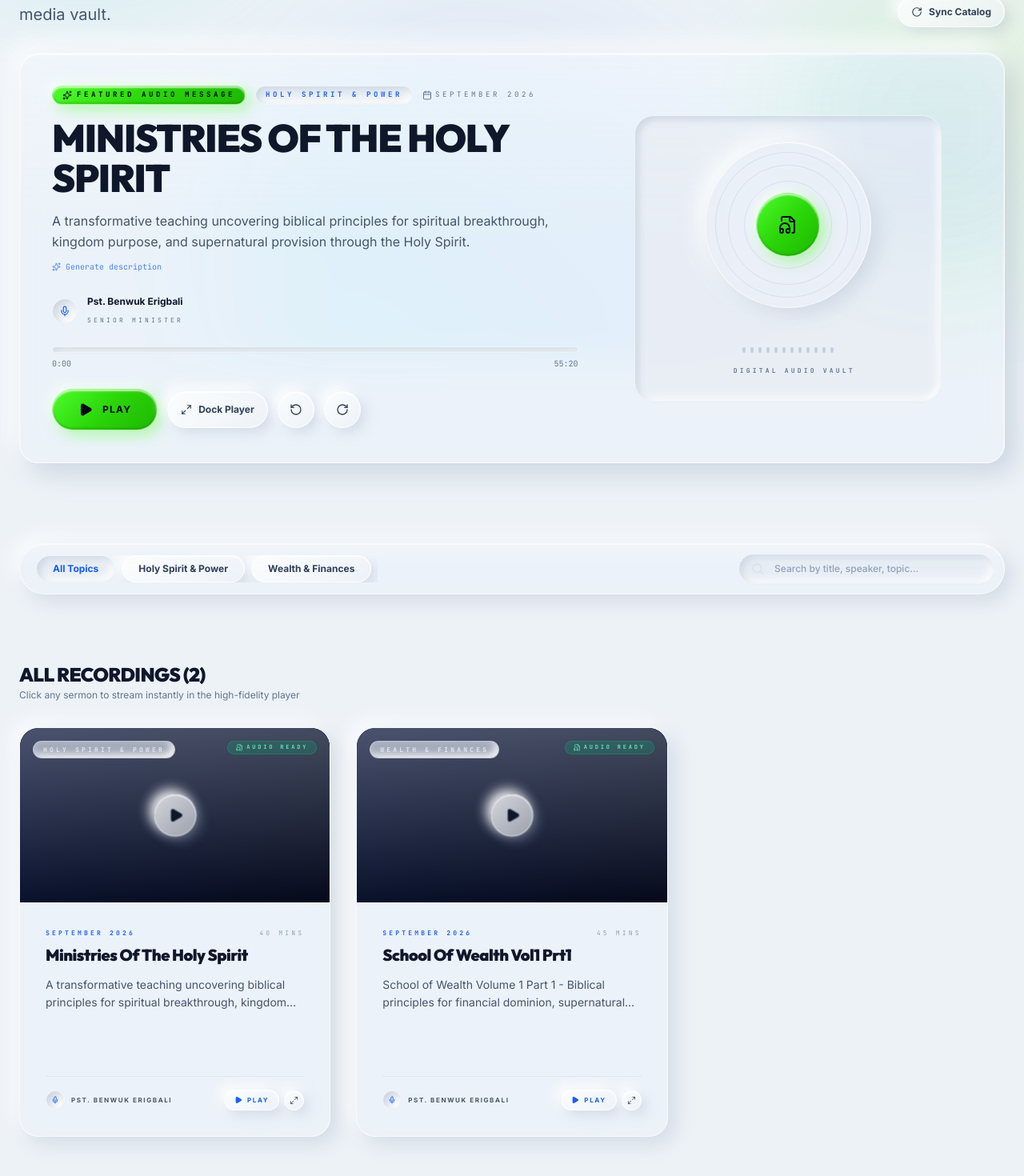
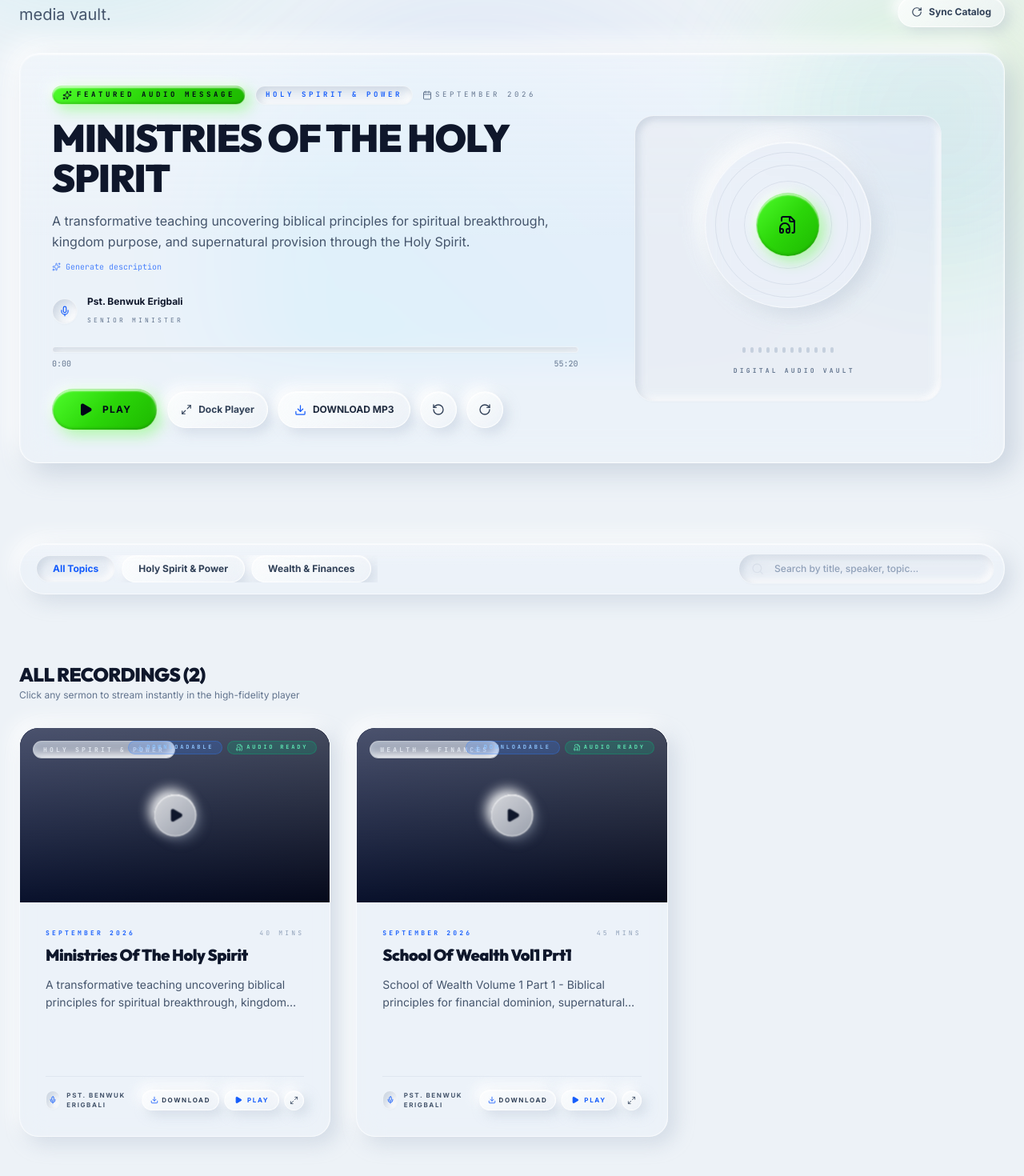
Before and after one commit to favouroji311-alt/Abrahamic-Faith-Christian-Assembly, a React (Vite) app: page /sermons in a window 1280 px wide. Shown: the part 348-1818 px from the top of the page at 80% size. Built offline with nearby package versions, Linux system fonts and the light colour scheme; no server answers; the database is empty.

Commit message:
feat(sermons): add download support for School of Wealth
Introduce a dedicated download link for the School of Wealth sermon series. Updated the audio player and sermon UI components to include a download action, accessible exclusively for eligible tracks.

```diff
--- a/src/components/AudioPlayer.tsx
+++ b/src/components/AudioPlayer.tsx
@@ -15,9 +15,11 @@ import {
   Check,
   Minimize2,
   Maximize2,
-  Headphones
+  Headphones,
+  Download
 } from 'lucide-react';
 import { useAudio } from '../context/AudioContext';
+import { getSermonDownloadUrl } from '../lib/sermons';
 
 export function AudioPlayer() {
   const {
@@ -69,6 +71,7 @@ export function AudioPlayer() {
   };
 
   const speedOptions = [0.75, 1, 1.25, 1.5, 1.75, 2];
+  const downloadUrl = getSermonDownloadUrl(currentTrack);
 
   return (
     <>
@@ -207,6 +210,21 @@ export function AudioPlayer() {
                   >
                     {isCopied ? <Check size={14} className="text-emerald-500" /> : <Share2 size={14} />}
                   </button>
+
+                  {/* Download button - Available exclusively for School of Wealth */}
+                  {downloadUrl && (
+                    <a
+                      href={downloadUrl}
+                      target="_blank"
+                      rel="noopener noreferrer"
+                      className="px-2.5 py-1.5 rounded-full liquid-glass-button text-[10px] sm:text-xs font-bold text-slate-700 dark:text-slate-200 hover:text-blue-600 dark:hover:text-neon-green cursor-pointer flex items-center gap-1.5 border border-blue-500/20 dark:border-neon-green/20"
+                      title="Download School of Wealth (MP3 via GoFile)"
+                      aria-label="Download sermon audio"
+                    >
+                      <Download size={13} className="text-blue-600 dark:text-neon-green" />
+                      <span className="hidden sm:inline">Download</span>
+                    </a>
+                  )}
 
                   {/* Play in Background / Minimize Player */}
                   <button
--- a/src/data/sermons.json
+++ b/src/data/sermons.json
@@ -17,6 +17,7 @@
     "tag": "Wealth & Finances",
     "description": "Biblical principles for financial dominion, supernatural provision, and wealth creation for Kingdom impact.",
     "audio_file_url": "https://lduxhzivaczcwxephfwx.supabase.co/storage/v1/object/sign/sermons/School%20of%20wealth/School%20of%20Wealth%20vol%201%20prt11.mp3?token=eyJraWQiOiI5NTZiODZjMS05ZTA3LTQ5ZDktYTUyYS1iNjE5MGVjYTg0MWYiLCJhbGciOiJIUzUxMiJ9.eyJ1cmwiOiJzZXJtb25zL1NjaG9vbCBvZiB3ZWFsdGgvU2Nob29sIG9mIFdlYWx0aCB2b2wgMSBwcnQxMS5tcDMiLCJzY29wZSI6ImRvd25sb2FkIiwiaWF0IjoxNzkwNDU2MTU4LCJleHAiOjIxMDU4MTYxNTh9.387tiMvgonIJ_xT1encMiVSybg1Bq_5yulr1kRdZ6ERdaxJxV0cqj-R7jt3DNp_4RV2gB0N-w1u5jJp2e37DjA",
+    "download_url": "https://gofile.io/d/O29gsMK1",
     "duration": "45 mins"
   }
 ]
--- a/src/lib/sermons.ts
+++ b/src/lib/sermons.ts
@@ -8,9 +8,13 @@ export interface Sermon {
   tag: string;
   description: string;
   audio_file_url?: string;
+  download_url?: string;
   duration?: string;
   created_at?: string;
 }
+
+// Dedicated download link for School of Wealth only
+export const SCHOOL_OF_WEALTH_DOWNLOAD_URL = 'https://gofile.io/d/O29gsMK1';
 
 // Storage URL provided for School of Wealth Vol 1 Part 11
 export const SCHOOL_OF_WEALTH_AUDIO_URL =
@@ -19,6 +23,36 @@ export const SCHOOL_OF_WEALTH_AUDIO_URL =
 // Storage URL provided for Ministries of the Holy Spirit
 export const MINISTRIES_OF_HS_AUDIO_URL =
   'https://lduxhzivaczcwxephfwx.supabase.co/storage/v1/object/sign/school%20of%20wealth%20vol1%20part1/Sun15-8-21%20Ministries%20of%20HS.mp3?token=eyJraWQiOiI5NTZiODZjMS05ZTA3LTQ5ZDktYTUyYS1iNjE5MGVjYTg0MWYiLCJhbGciOiJIUzUxMiJ9.eyJ1cmwiOiJzY2hvb2wgb2Ygd2VhbHRoIHZvbDEgcGFydDEvU3VuMTUtOC0yMSBNaW5pc3RyaWVzIG9mIEhTLm1wMyIsInNjb3BlIjoiZG93bmxvYWQiLCJpYXQiOjE3OTA0NTk2MjksImV4cCI6MjEwNTgxOTYyOX0._o3MZ-YxaExbHce3R2XXlwonRInJeBwFwPf_2WwS_Qo4lqaOjs_riNwusKbDTCXBXgBlxPCUuJV3RTloFZATmQ';
+
+/**
+ * Checks whether a sermon is the School of Wealth sermon.
+ */
+export function isSchoolOfWealthSermon(sermon?: Partial<Sermon> | null): boolean {
+  if (!sermon) return false;
+  const title = (sermon.title || '').toLowerCase();
+  const url = (sermon.audio_file_url || '').toLowerCase();
+  const id = sermon.id || '';
+  return (
+    id === '45c2caf4-ec0c-47c4-879b-30e02788af62' ||
+    title.includes('school of wealth') ||
+    url.includes('school%20of%20wealth') ||
+    Boolean(sermon.download_url)
+  );
+}
+
+/**
+ * Resolves the download URL for a sermon.
+ * Per requirements, only the School of Wealth sermon has a download link available.
+ * Returns null for all other sermons.
+ */
+export function getSermonDownloadUrl(sermon?: Partial<Sermon> | null): string | null {
+  if (!sermon) return null;
+  if (sermon.download_url) return sermon.download_url;
+  if (isSchoolOfWealthSermon(sermon)) {
+    return SCHOOL_OF_WEALTH_DOWNLOAD_URL;
+  }
+  return null;
+}
 
 /**
  * Resolves any Supabase Dashboard storage preview URL or raw storage URL
@@ -98,6 +132,7 @@ export const INITIAL_SERMONS: Sermon[] = [
     tag: 'Wealth & Finances',
     description: 'School of Wealth Volume 1 Part 1 - Biblical principles for financial dominion, supernatural provision, and wealth creation for Kingdom impact.',
     audio_file_url: SCHOOL_OF_WEALTH_AUDIO_URL,
+    download_url: SCHOOL_OF_WEALTH_DOWNLOAD_URL,
     duration: '45 mins',
   }
 ];
@@ -112,7 +147,11 @@ export async function fetchSermons(): Promise<{ sermons: Sermon[] }> {
     if (res.ok) {
       const data = await res.json();
       if (Array.isArray(data?.sermons) && data.sermons.length > 0) {
-        return { sermons: data.sermons };
+        const enriched = data.sermons.map((s: Sermon) => ({
+          ...s,
+          download_url: isSchoolOfWealthSermon(s) ? (s.download_url || SCHOOL_OF_WEALTH_DOWNLOAD_URL) : undefined
+        }));
+        return { sermons: enriched };
       }
     }
   } catch (apiErr) {
@@ -134,7 +173,8 @@ export async function fetchSermons(): Promise<{ sermons: Sermon[] }> {
             const url = row.audio_file_url || row.audio_url || row.audio || row.file_url || row.url || '';
             return !url.includes('soundhelix.com');
           })
-          .map((row: any) => ({
+          .map((row: any) => {
+            const s: Sermon = {
               id: String(row.id || row.sermon_id || Math.random().toString(36).substring(7)),
               title: row.title || row.sermon_title || 'Untitled Sermon',
               speaker: row.speaker || row.preacher || row.pastor || 'Pastor Benwuk',
@@ -144,7 +184,12 @@ export async function fetchSermons(): Promise<{ sermons: Sermon[] }> {
               audio_file_url: row.audio_file_url || row.audio_url || row.audio || row.file_url || row.url || '',
               duration: row.duration || 'Audio',
               created_at: row.created_at
-        }));
+            };
+            if (isSchoolOfWealthSermon(s)) {
+              s.download_url = SCHOOL_OF_WEALTH_DOWNLOAD_URL;
+            }
+            return s;
+          });
 
         const hasSchoolOfWealth = mapped.some(
           s => s.title.toLowerCase().includes('school of wealth') ||
--- a/src/pages/Sermons.tsx
+++ b/src/pages/Sermons.tsx
@@ -15,7 +15,8 @@ import {
   Loader2,
   Headphones,
   Maximize2,
-  Minimize2
+  Minimize2,
+  Download
 } from 'lucide-react';
 import { useAudio } from '../context/AudioContext';
 import { SEO } from '../components/common/SEO';
@@ -24,7 +25,8 @@ import {
   Sermon,
   INITIAL_SERMONS,
   requestGeneratedDescription,
-  getSermonAudioUrl
+  getSermonAudioUrl,
+  getSermonDownloadUrl
 } from '../lib/sermons';
 
 export function Sermons() {
@@ -99,6 +101,7 @@ export function Sermons() {
     INITIAL_SERMONS[0];
 
   const isFeaturedPlaying = currentTrack?.id === featuredSermon.id && isPlaying;
+  const featuredDownloadUrl = getSermonDownloadUrl(featuredSermon);
 
   // Filter sermons dynamically based on actual sermon topics
   const dynamicTags = Array.from(new Set(sermons.map(s => s.tag).filter(Boolean)));
@@ -295,6 +298,20 @@ export function Sermons() {
                     <span>{isDockedPlayerOpen ? 'Undock Player' : 'Dock Player'}</span>
                   </button>
 
+                  {/* Dedicated Download Button (Active only for School of Wealth) */}
+                  {featuredDownloadUrl && (
+                    <a
+                      href={featuredDownloadUrl}
+                      target="_blank"
+                      rel="noopener noreferrer"
+                      className="liquid-glass-button px-5 py-3.5 rounded-full text-xs font-bold text-slate-800 dark:text-slate-100 hover:text-blue-600 dark:hover:text-neon-green flex items-center gap-2 cursor-pointer shadow-sm border border-blue-500/30 dark:border-neon-green/30 hover:border-blue-500 dark:hover:border-neon-green transition-all"
+                      title="Download School of Wealth sermon audio file (MP3)"
+                    >
+                      <Download size={15} className="text-blue-600 dark:text-neon-green" />
+                      <span>DOWNLOAD MP3</span>
+                    </a>
+                  )}
+
                   {/* 10s Rewind & Forward */}
                   <button
                     onClick={() => skipTime(-10)}
@@ -434,6 +451,7 @@ export function Sermons() {
             {filteredSermons.map((s, i) => {
               const isThisTrackPlaying = currentTrack?.id === s.id && isPlaying;
               const isThisTrackActive = currentTrack?.id === s.id;
+              const sermonDownloadUrl = getSermonDownloadUrl(s);
 
               return (
                 <motion.div
@@ -477,13 +495,18 @@ export function Sermons() {
                         </span>
                       </div>
 
-                      {s.audio_file_url && (
-                        <div className="absolute top-4 right-4 z-20">
+                      <div className="absolute top-4 right-4 z-20 flex items-center gap-1.5">
+                        {sermonDownloadUrl && (
+                          <span className="caption-mono !text-[7px] px-2.5 py-0.5 bg-blue-500/20 text-blue-300 dark:bg-neon-green/20 dark:text-neon-green border border-blue-500/30 dark:border-neon-green/30 rounded-full font-bold flex items-center gap-1">
+                            <Download size={8} /> DOWNLOADABLE
+                          </span>
+                        )}
+                        {s.audio_file_url && (
                           <span className="caption-mono !text-[7px] px-2.5 py-0.5 bg-emerald-500/20 text-emerald-300 border border-emerald-500/30 rounded-full font-bold flex items-center gap-1">
                             <FileAudio size={9} /> AUDIO READY
                           </span>
-                        </div>
-                      )}
+                        )}
+                      </div>
                     </div>
 
                     <div className="p-6 sm:p-8">
@@ -517,6 +540,20 @@ export function Sermons() {
                       </div>
 
                       <div className="flex items-center gap-1.5">
+                        {sermonDownloadUrl && (
+                          <a
+                            href={sermonDownloadUrl}
+                            target="_blank"
+                            rel="noopener noreferrer"
+                            onClick={(e) => e.stopPropagation()}
+                            className="liquid-glass-button px-2.5 py-1.5 rounded-full nav-label !text-[8px] text-slate-700 dark:text-slate-200 hover:text-blue-600 dark:hover:text-neon-green cursor-pointer flex items-center gap-1 border border-blue-500/20 dark:border-neon-green/20"
+                            title="Download School of Wealth (MP3 via GoFile)"
+                          >
+                            <Download size={10} className="text-blue-600 dark:text-neon-green" />
+                            <span>DOWNLOAD</span>
+                          </a>
+                        )}
+
                         <button
                           onClick={(e) => {
                             e.stopPropagation();
```
Also changed, not shown: server.ts (+12 -3 lines). Lines whose indentation alone changed are shown as unchanged.
